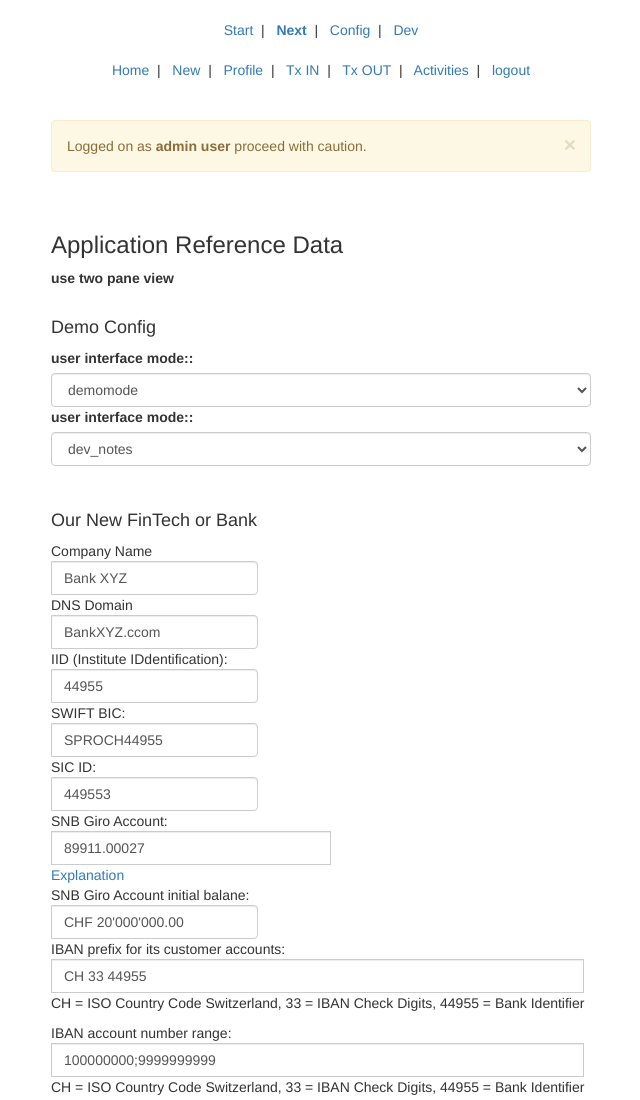
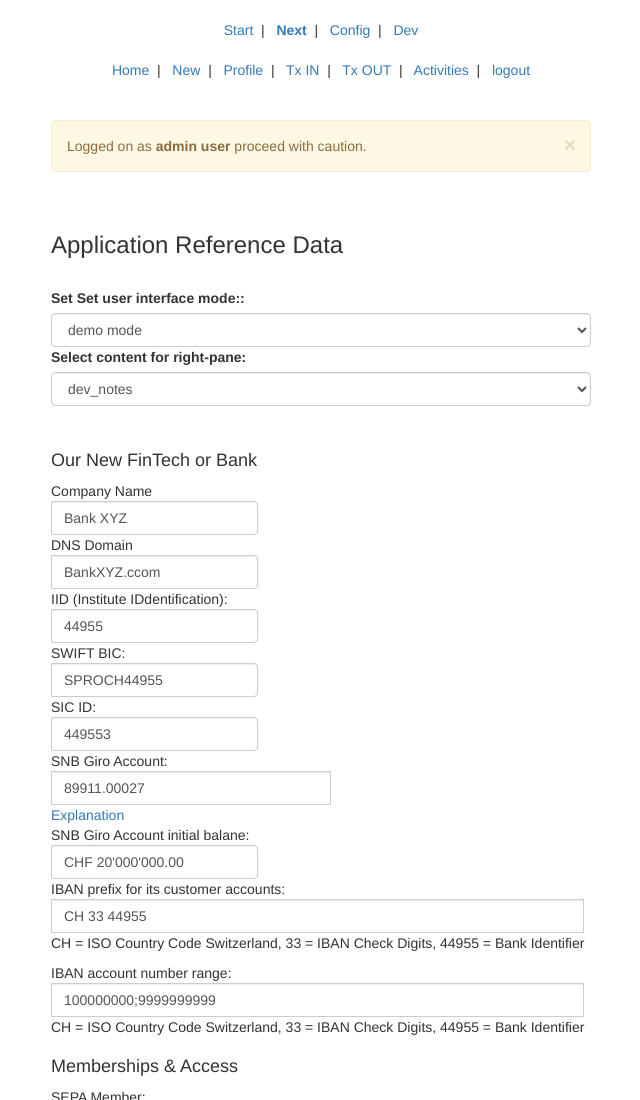
Before and after one commit to TopSoftwareGuru/cbproxy, a plain HTML site: page prototype2019/config.html in a window 1280 px wide. Shown: the top 1100 px of the page, without its empty margins (34-674 px from the left). Drawn offline with nearby package versions, Linux system fonts and the light colour scheme.

Commit message:
cosmetic fixes

```diff
--- a/prototype2019/config.html
+++ b/prototype2019/config.html
@@ -1,7 +1,7 @@
 <!DOCTYPE html>
 <html lang="en">
 <head>
-  <title>XYZ</title>
+  <title>Bank XYZ - config</title>
   <meta charset="utf-8">
   <meta name="viewport" content="width=device-width, initial-scale=1">
   <link rel="stylesheet" href="https://maxcdn.bootstrapcdn.com/bootstrap/3.4.0/css/bootstrap.min.css">
@@ -54,7 +54,6 @@
 
 <h3>Application Reference Data</h3>
 
-<div id="onclickdiv" onclick="setCookie("two pane view", "no")"><strong>use two pane view</strong></div>
 
 
 <script>
@@ -64,16 +63,15 @@
 </script>
 
 <br >
-<h4> Demo Config</h4>
 
  <div class="form-group">
-  <label for="ui_mode_select">user interface mode::</label>
+  <label for="ui_mode_select">Set <u></u>Set user interface mode::</label>
   <select class="form-control" id="ui_mode_select">
-    <option value="demomode">demomode</option>
-    <option value="normalmode"> normalmode</option>
+    <option value="demomode">demo mode</option>
+    <option value="normalmode"> normal mode</option>
   </select>
 
-  <label for="ui_mode_select">user interface mode::</label>
+  <label for="ui_mode_select">Select content for right-pane:</label>
   <select class="form-control" id="right_pane_content">
     <option value="dev_notes">dev_notes</option>
     <option value="bank_view"> bank_view</option>
```
Also changed, not shown: prototype2019/create_account.html (+2 -2 lines).
